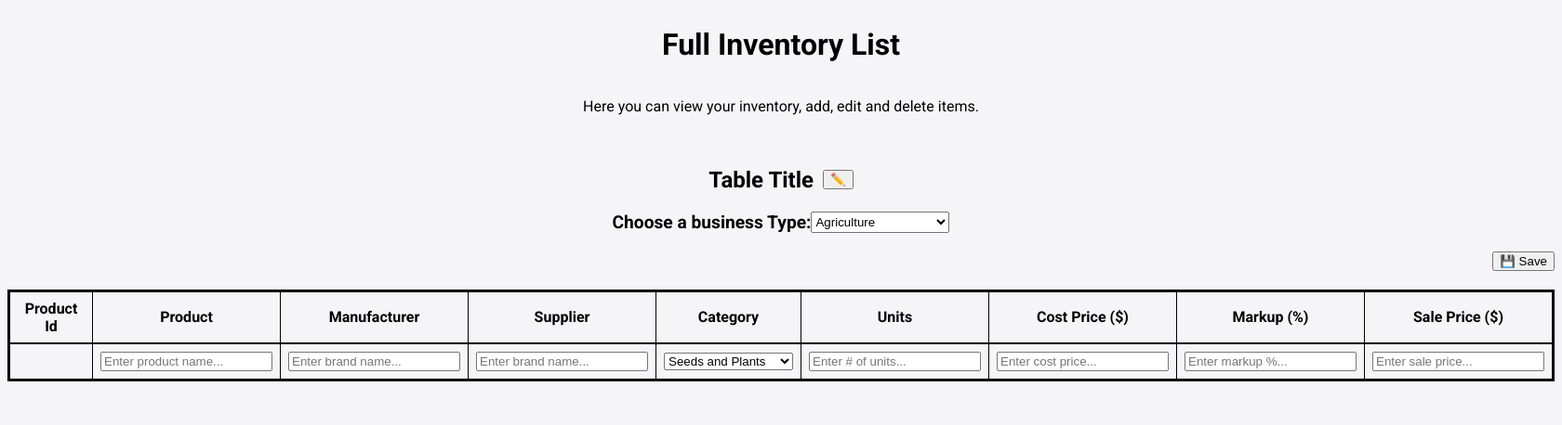
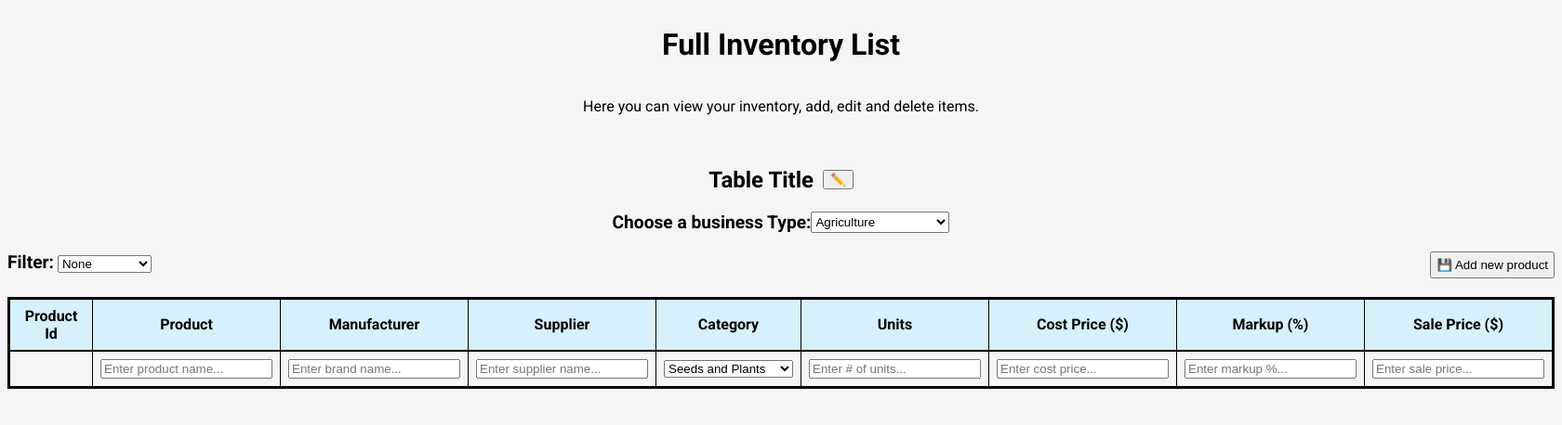
Before and after one commit to crayon-art/Inventory_Management_System, a Flask app: page /inventory in a window 1680 px wide. Shown: the top 458 px of the page at 93% size. Run offline with Flask 3, Linux system fonts and the light colour scheme; data that the repository does not hold is empty.

Commit message:
added filter feature and other cosmetic changes

```diff
--- a/app.py
+++ b/app.py
@@ -39,6 +39,19 @@ def inventory():
     if request.args.get('format') == 'json':
 
         try:
+            # Convert data to a format that can be easily sent to the frontend, for example, JSON
+            inventory_data = []
+            filt = False
+            logging.debug(f"ARGUEMENTS: {len(request.args)}")
+
+            #check if the filter is enabled or not
+            if len(request.args)>1:
+                args = request.args.to_dict()
+                args.pop('format', None)
+                filter_field, filter_value = next(iter(args.items()))
+                filt = True
+                logging.debug(f"Filter field: {filter_field}, Filter value: {filter_value}")
+
             # Load data from the database
             products = Products.query.all()
             manufacturers = Manufacturers.query.all()
@@ -46,8 +59,6 @@ def inventory():
             suppliers = Suppliers.query.all()
             product_suppliers = Product_Suppliers.query.all()
 
-            # Convert data to a format that can be easily sent to the frontend, for example, JSON
-            inventory_data = []
 
             # Loop through products and match manufacturer, category, and supplier
             for product in products:
@@ -72,20 +83,76 @@ def inventory():
                 logging.debug(f"Product ID: {product.id}, Name: {product.name}, Manufacturer: {manufacturer_name}, Category: {category_name}, Supplier: {supplier_name}")
 
                 # Append product data with manufacturer, category, and supplier names to inventory_data
-                inventory_data.append({
-                    "id":product.id,
-                    "name": product.name,
-                    "manufacturer": manufacturer_name,
-                    "category": category_name,
-                    "supplier": supplier_name,
-                    "units": product.units,
-                    "costPrice": supplier_price,
-                    "salePrice": product.price
-                })
+
+                if filt == True:
+
+                    if filter_field == "Product":
+                        if product.name==filter_value:
+                            inventory_data.append({
+                                "id":product.id,
+                                "name": product.name,
+                                "manufacturer": manufacturer_name,
+                                "category": category_name,
+                                "supplier": supplier_name,
+                                "units": product.units,
+                                "costPrice": supplier_price,
+                                "salePrice": product.price
+                            })
+
+                    if filter_field == "Manufacturer":
+                        if manufacturer_name==filter_value:
+                            inventory_data.append({
+                                "id":product.id,
+                                "name": product.name,
+                                "manufacturer": manufacturer_name,
+                                "category": category_name,
+                                "supplier": supplier_name,
+                                "units": product.units,
+                                "costPrice": supplier_price,
+                                "salePrice": product.price
+                            })
+
+                    if filter_field == "Supplier":
+                        if supplier_name==filter_value:
+                            inventory_data.append({
+                                "id":product.id,
+                                "name": product.name,
+                                "manufacturer": manufacturer_name,
+                                "category": category_name,
+                                "supplier": supplier_name,
+                                "units": product.units,
+                                "costPrice": supplier_price,
+                                "salePrice": product.price
+                            })
+
+                    if filter_field == "Category":
+                        if category_name==filter_value:
+                            inventory_data.append({
+                                "id":product.id,
+                                "name": product.name,
+                                "manufacturer": manufacturer_name,
+                                "category": category_name,
+                                "supplier": supplier_name,
+                                "units": product.units,
+                                "costPrice": supplier_price,
+                                "salePrice": product.price
+                            })
+
+                else:
+                    inventory_data.append({
+                        "id":product.id,
+                        "name": product.name,
+                        "manufacturer": manufacturer_name,
+                        "category": category_name,
+                        "supplier": supplier_name,
+                        "units": product.units,
+                        "costPrice": supplier_price,
+                        "salePrice": product.price
+                    })
 
             # Sort inventory_data by product ID
             inventory_data = sorted(inventory_data, key=lambda x: x['id'])
-
+            logging.debug(f"DATA: {inventory_data}")
             return jsonify(inventory_data), 200
         except Exception as e:
                 return jsonify({"error": str(e)}), 500
@@ -94,6 +161,46 @@ def inventory():
         # Render the HTML page
         return render_template(html_file_path)
 
+
+@app.route("/inventory/<filter>", methods =['GET'])
+def filter_list(filter):
+    data = []
+
+    try:
+        # Load data from the database
+        products = Products.query.all()
+        manufacturers = Manufacturers.query.all()
+        categories = Categories.query.all()
+        suppliers = Suppliers.query.all()
+        product_supplers = Product_Suppliers.query.all()
+
+        for p in products:
+            if filter == "Product":
+                if p.name not in data:
+                    data.append(p.name)
+
+            elif filter == "Manufacturer":
+                for m in manufacturers:
+                    if m.id==p.manufacturer_id:
+                        if m.name not in data:
+                            data.append(m.name)
+
+            elif filter == "Category":
+                for c in categories:
+                    if c.id==p.category_id:
+                        if c.name not in data:
+                            data.append(c.name)
+
+            elif filter == "Supplier":
+                for ps in product_supplers:
+                    if p.id==ps.product_id:
+                        for s in suppliers:
+                            if s.id == ps.supplier_id:
+                                if s.name not in data:
+                                    data.append(s.name)
+        return jsonify(data), 200
+    except Exception as e:
+        return jsonify({"error": str(e)}), 500
 
 @app.route("/inventory", methods=['POST'])
 def submit():
@@ -121,12 +228,6 @@ def submit():
         logging.debug(f"units: {units}")
         logging.debug(f"CP: {costPrice}")
         logging.debug(f"SP: {salePrice}")
-
-
-        # existing_product = db.session.get(Products, id)
-        # if existing_product:
-        #     logging.debug(f"Product exists: {existing_product.id}")
-        #     return jsonify({"error": "Product with this name already exists"}), 400
 
         #update manufacturer table and extract manufacturer id
         existing_manufacturer = Manufacturers.query.filter_by(name=manufacturer_name).first()
--- a/static/css/inventory.css
+++ b/static/css/inventory.css
@@ -81,8 +81,9 @@ td{
     grid-area: r5;
     display: flex;
     flex-direction: row;
+    justify-content: space-between;
     padding-bottom: 20px;
-    justify-content: right;
+    /* justify-content: right; */
 }
 
 #icons{
@@ -90,3 +91,24 @@ td{
     flex-direction: row;
     justify-content: space-between;
 }
+
+#filter{
+    display: flex;
+    flex-direction: row;
+}
+
+#fbox1{
+    padding-right: 20px;
+}
+
+th{
+    background-color: rgb(214, 241, 252);
+}
+
+#saverow{
+    padding: 5px;
+}
+
+.lastrow:focus{
+    background-color: rgb(214, 241, 252);
+}
--- a/static/scripts/inventory.js
+++ b/static/scripts/inventory.js
@@ -196,6 +196,54 @@ window.addEventListener("DOMContentLoaded", async()=>{
         }
     });
 
+    //add event listener to generate filter fields
+            const filterbox = document.getElementById("filterchoices");
+            filterbox.addEventListener("change", async()=>{
+                const filtername = document.getElementById("fbox2");
+
+                 if(filterbox.value==="None"){
+                    filtername.innerHTML="";
+                    // Reload the page with the updated info
+                    location.reload();
+                 }
+                 else{
+                    filtername.innerHTML=
+                    `<label for="textbox">${filterbox.value} name:</label>
+                    <select id="filternames" name="fchoices">
+                    </select>`;
+
+
+                 const fchoices = document.getElementById("filternames");
+                 let newchoice;
+
+                //grab data corresponding to selected category from db
+                const res = await fetch(`/inventory/${filterbox.value}`);
+                let data = await res.json();
+
+                    for(let element of data){
+                        newchoice = document.createElement("option");
+                        newchoice.value = element;
+                        newchoice.innerText= element;
+                        fchoices.appendChild(newchoice);
+                    }
+                    //filter inventory list according to selected category name
+                    fchoices.addEventListener("click", async()=>{
+                        const filterField = filterbox.value;
+                        const filterValue = fchoices.value;
+
+                        console.log(`${filterField}${filterValue}`);
+                        const res = await fetch(`/inventory?format=json&${filterField}=${filterValue}`);
+                        let data = await res.json();
+                        console.log(data);
+                        // // Reload the page with the updated info
+                        createRows(data);
+                    });
+
+                }
+            });
+
+
+
     //addEventListener function for when the price, markup and sale price is entered
 
     const addEventListnerCalc = (currentRow)=>{
@@ -249,11 +297,9 @@ window.addEventListener("DOMContentLoaded", async()=>{
     const res = await fetch("/inventory?format=json");
     let data = await res.json();
 
+let createRows = (data)=>{
     const tbody = document.getElementById("tableBody");
     tbody.innerHTML = "";
-
-    console.log(data);
-
     for (let i=0; i<=data.length; i++){
         const newRow = document.createElement("tr");
         newRow.id=`tableRow${i+1}`;
@@ -356,9 +402,10 @@ window.addEventListener("DOMContentLoaded", async()=>{
                         "Content-Type" : "application/json"
                     }
                  })
-            }
                  // Reload the page with the updated info
                 location.reload();
+            }
+
          })
         }
 
@@ -367,13 +414,13 @@ window.addEventListener("DOMContentLoaded", async()=>{
             newRow.innerHTML=`
             <td id="c1" class="rowNum" name="r${i+1}"></td>
             <td id="c2">
-                <input type="text" id="textbox" name="r${i+1}" placeholder="Enter product name...">
+                <input type="text" id="textbox" class="lastrow" name="r${i+1}" placeholder="Enter product name... "required>
             </td>
             <td id="c3">
-                <input type="text" id="textbox" name="r${i+1}" placeholder="Enter brand name...">
+                <input type="text" id="textbox" class="lastrow" name="r${i+1}" placeholder="Enter brand name..."required>
             </td>
             <td id="c4">
-                <input type="text" id="textbox" name="r${i+1}" placeholder="Enter brand name...">
+                <input type="text" id="textbox" class="lastrow" name="r${i+1}" placeholder="Enter supplier name..."required>
             </td>
             <td id="c5">
                 <select id="choices" name="r${i+1}c">
@@ -383,27 +430,36 @@ window.addEventListener("DOMContentLoaded", async()=>{
                 </select>
             </td>
             <td id="c6">
-                <input type="number" id="textbox" name="r${i+1}" min="1" placeholder="Enter # of units...">
+                <input type="number" id="textbox" class="lastrow" name="r${i+1}" min="1" placeholder="Enter # of units..."required>
             </td>
             <td id="c7">
-                <input type="number" id = "cp${i+1}" name="r${i+1}" min="1" placeholder="Enter cost price...">
+                <input type="number" id = "cp${i+1}" class="lastrow" name="r${i+1}" min="1" placeholder="Enter cost price..."required>
             </td>
             <td id="c8">
-                <input type="number" id="mark${i+1}" name="r${i+1}" min="1" placeholder="Enter markup %...">
+                <input type="number" id="mark${i+1}" class="lastrow" name="r${i+1}" min="1" placeholder="Enter markup %..."required>
             </td>
             <td id="c9">
-                <input type="number" id="sp${i+1}" name="r${i+1}" min="1" placeholder="Enter sale price...">
+                <input type="number" id="sp${i+1}" class="lastrow" name="r${i+1}" min="1" placeholder="Enter sale price..."required>
             </td>`;
         tbody.appendChild(newRow);
         addEventListnerCalc(i+1);
         }
     }
+}
 
+createRows(data);
     //listener event for when the save button is pressed
     const save = document.getElementById("saverow");
     save.addEventListener("click", async()=>{
+        const lastrow = document.getElementsByClassName("lastrow");
+        const currentRow = document.getElementsByClassName("rowNum").length;
+    for (let item of lastrow){
+        if(item.value===""){
+            item.focus();
+            break;
+        }
 
-        const currentRow = document.getElementsByClassName("rowNum").length;
+        else if(item===lastrow[lastrow.length-1]){
             //back-end databse and server code
                 await fetch("/inventory", {
 
@@ -425,6 +481,10 @@ window.addEventListener("DOMContentLoaded", async()=>{
 
                 // Reload the page with the updated info
                 location.reload();
+
+            }
+    }
+
     });
 
     }catch(err){
--- a/templates/inventory.html
+++ b/templates/inventory.html
@@ -37,7 +37,21 @@
     </div>
 
     <div id="rowEditSave">
-        <button id="saverow">💾 Save</button>
+        <div id="filter">
+            <div id="fbox1">
+                <label for="textbox">Filter:</label>
+                <select id="filterchoices" name="fchoices">
+                    <option value="None">None</option>
+                    <option value="Product">Product</option>
+                    <option value="Manufacturer">Manufacturer</option>
+                    <option value="Supplier">Supplier</option>
+                    <option value="Category">Category</option>
+                </select>
+            </div>
+            <div id="fbox2">
+            </div>
+        </div>
+        <button id="saverow">💾 Add new product</button>
     </div>
 
     <table id="table">
```
Also changed, not shown: static/css/index.css (+15 -0 lines). Lines whose indentation alone changed are shown as unchanged.
